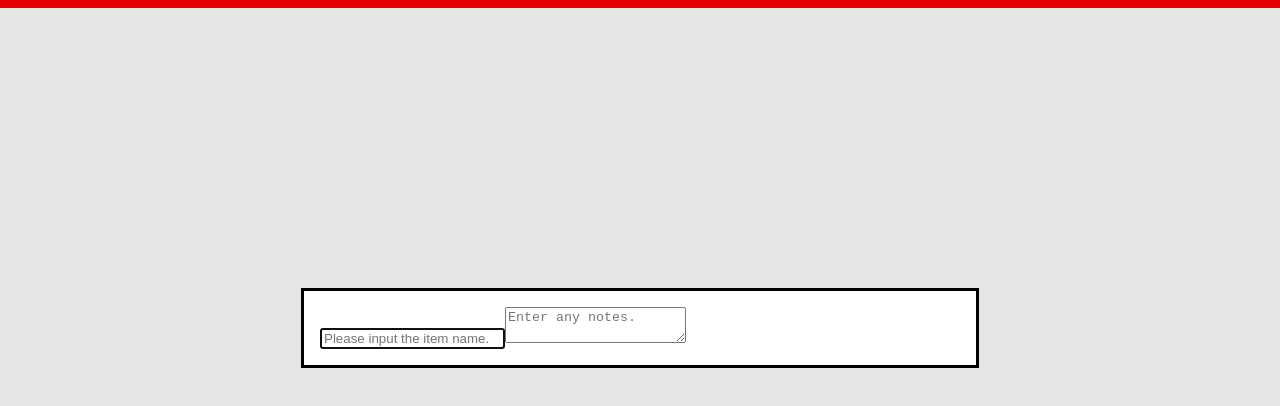
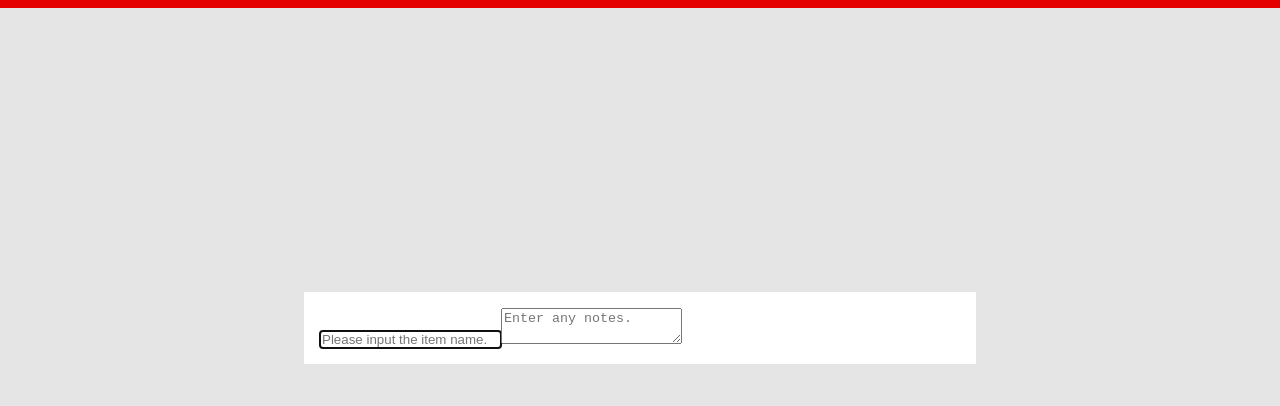
Before and after one commit to BrendanFre/odin-to-do-list, a website built with webpack: page src/index.html in a window 1280 px wide. Shown: the part 72-478 px from the top of the page. Built offline with nearby package versions, Linux system fonts and the light colour scheme.

Commit message:
Added styles to dialog box

```diff
--- a/src/item/item.css
+++ b/src/item/item.css
@@ -1,3 +1,10 @@
+/* New Item Dialog Box */
+
 .newItemBox{
     width: 50%;
+    border: none;
 }
+
+.newItemBox>input[type=text]{
+    border: none;
+}
```
